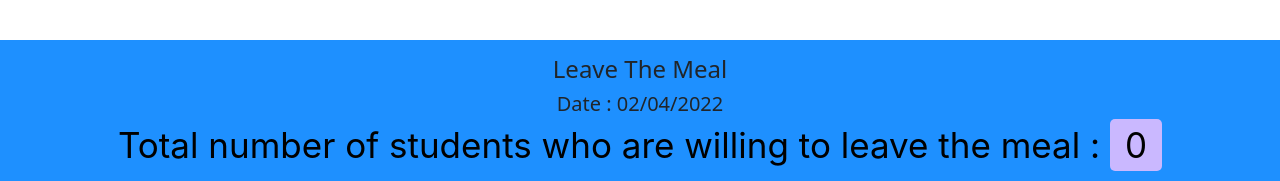
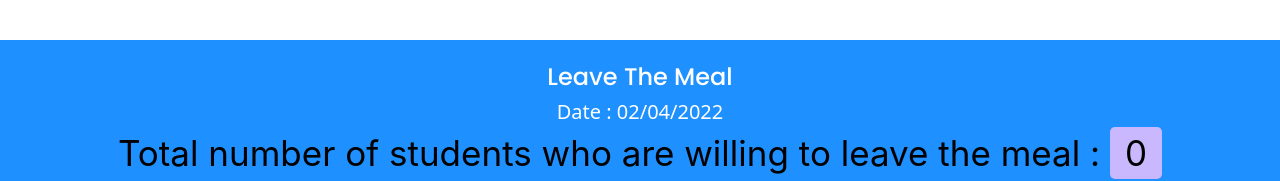
Before and after one commit to messattendance/messportal, a React (Create React App) app: page /leavemeal in a window 1280 px wide. Shown: the top 181 px of the page. Built offline with nearby package versions, Linux system fonts and the light colour scheme; no server answers; the database is empty.

Commit message:
changed h4 col

```diff
--- a/src/assets/css/index.css
+++ b/src/assets/css/index.css
@@ -14,7 +14,7 @@
     background-color: "DodgerBlue";
     font-weight: "bold";
     font-size: "20px";
-    color: "white";
+    color: white;
 }
 .xyz
 {
--- a/src/components/Leavemeal.js
+++ b/src/components/Leavemeal.js
@@ -26,8 +26,8 @@ const Leavemeal = () => {
         {/* <Nav/> */}
         <Container >
             <div className='align' >
-                <h4  className='font_m my-2' class="heading">Leave The Meal</h4>
-                <h5 class="heading">Date : 02/04/2022</h5>
+                <h4  className='font_m my-2 heading'>Leave The Meal</h4>
+                <h5 className="heading">Date : 02/04/2022</h5>
                 <p>Total number of students who are willing to leave the  meal  :   <span className='decor'>{count}</span></p>
                 <Table responsive="lg">
                     <thead>gre
```
